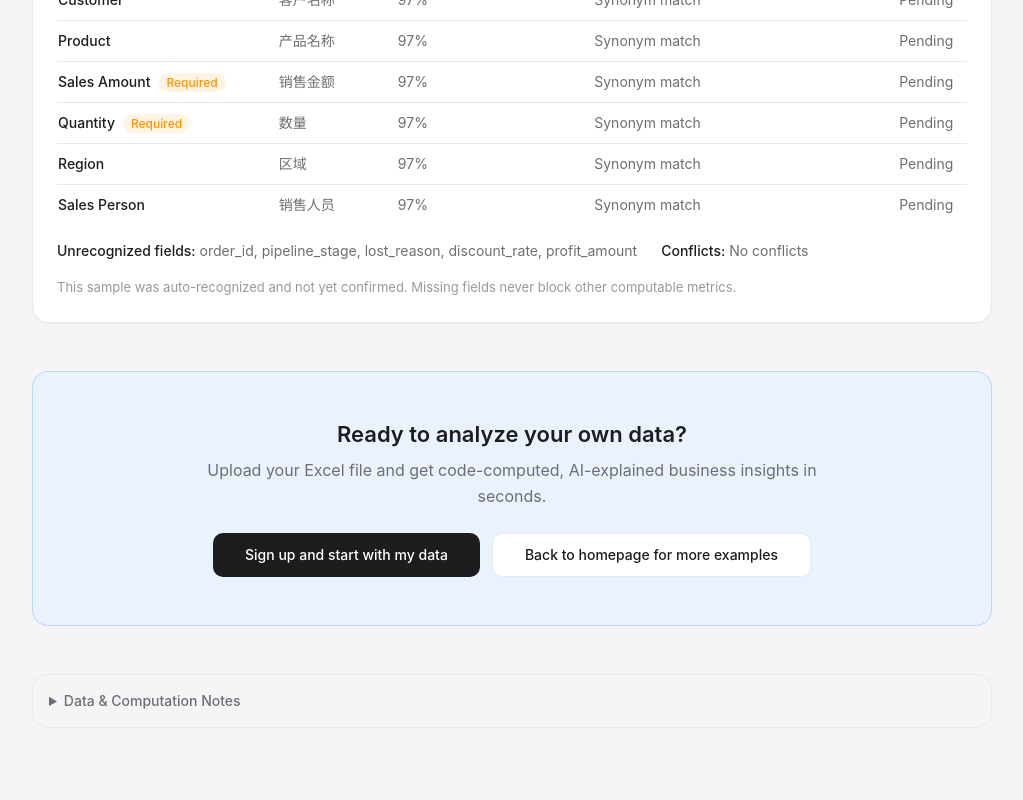
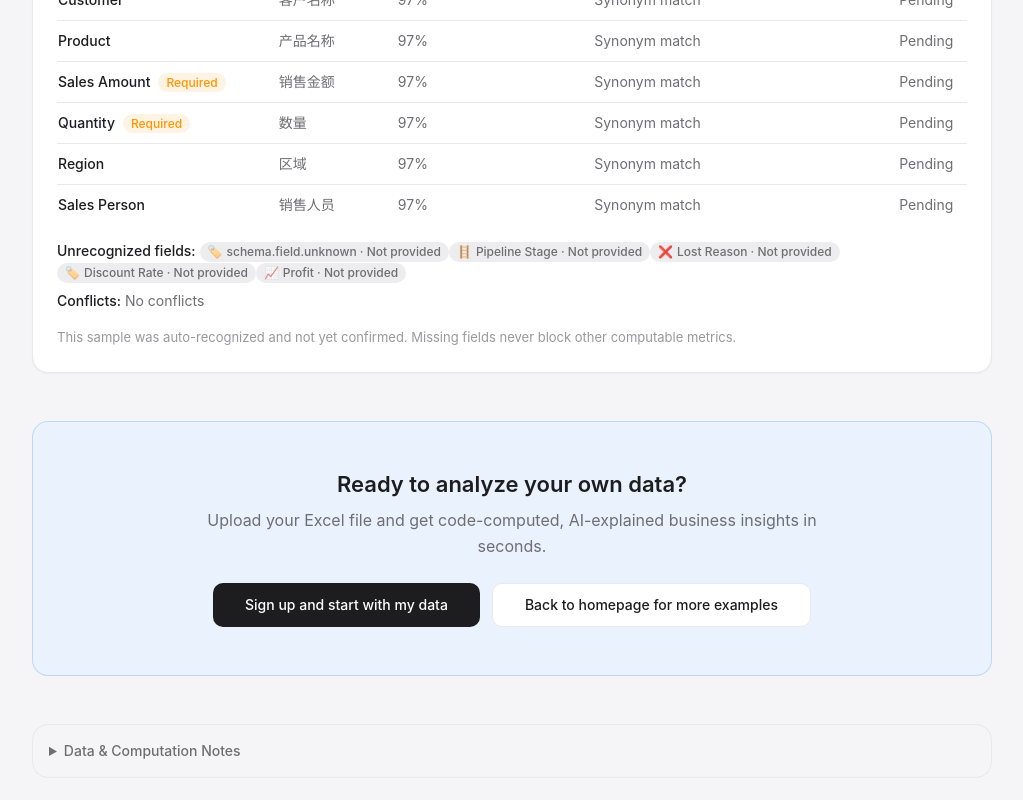
Before and after one commit to lytioHQ/lytio, a Next.js app in the folder frontend/: page /demo in a window 1280 px wide. Shown: the part 6272-7072 px from the top of the page, without its empty margins (128-1151 px from the left). Before the commit the page ends 7040 px from the top, so only its background shows below. Built offline with nearby package versions, Linux system fonts and the light colour scheme; no server answers.

Commit message:
fix: localize demo schema missing fields (customer language, M2.14.2 UAT remediation)

```diff
--- a/frontend/src/app/demo/page.tsx
+++ b/frontend/src/app/demo/page.tsx
@@ -15,6 +15,7 @@ import { Card, MetricCard } from "@/components/ui";
 import { buttonBaseClasses, buttonVariantClasses } from "@/components/ui/Button";
 import { useUiLang } from "@/lib/useUiLang";
 import { t, localeForLang } from "@/lib/i18n";
+import { schemaFieldMeta } from "@/lib/schemaMapping";
 import {
   DEMO_META,
   DEMO_PERIOD_COUNT,
@@ -326,7 +327,17 @@ export default function DemoPage() {
               <div className="mt-4 flex flex-wrap items-center gap-x-6 gap-y-2 text-sm text-secondary">
                 <span>
                   <span className="font-medium text-ink">{T("demo.schema.missing")}:</span>{" "}
-                  {schema.missing.length > 0 ? schema.missing.join(", ") : "–"}
+                  {schema.missing.length > 0
+                    ? schema.missing.map((key) => {
+                        const meta = schemaFieldMeta(key);
+                        return (
+                          <span key={key} className="inline-flex items-center gap-1 rounded-full bg-muted px-2 py-0.5 text-xs font-medium text-secondary">
+                            <span aria-hidden>{meta.icon}</span>
+                            {T(meta.labelKey)} · {T("schema.field.unavailable")}
+                          </span>
+                        );
+                      })
+                    : "–"}
                 </span>
                 <span>
                   <span className="font-medium text-ink">{T("demo.schema.conflicts")}:</span>{" "}
```
